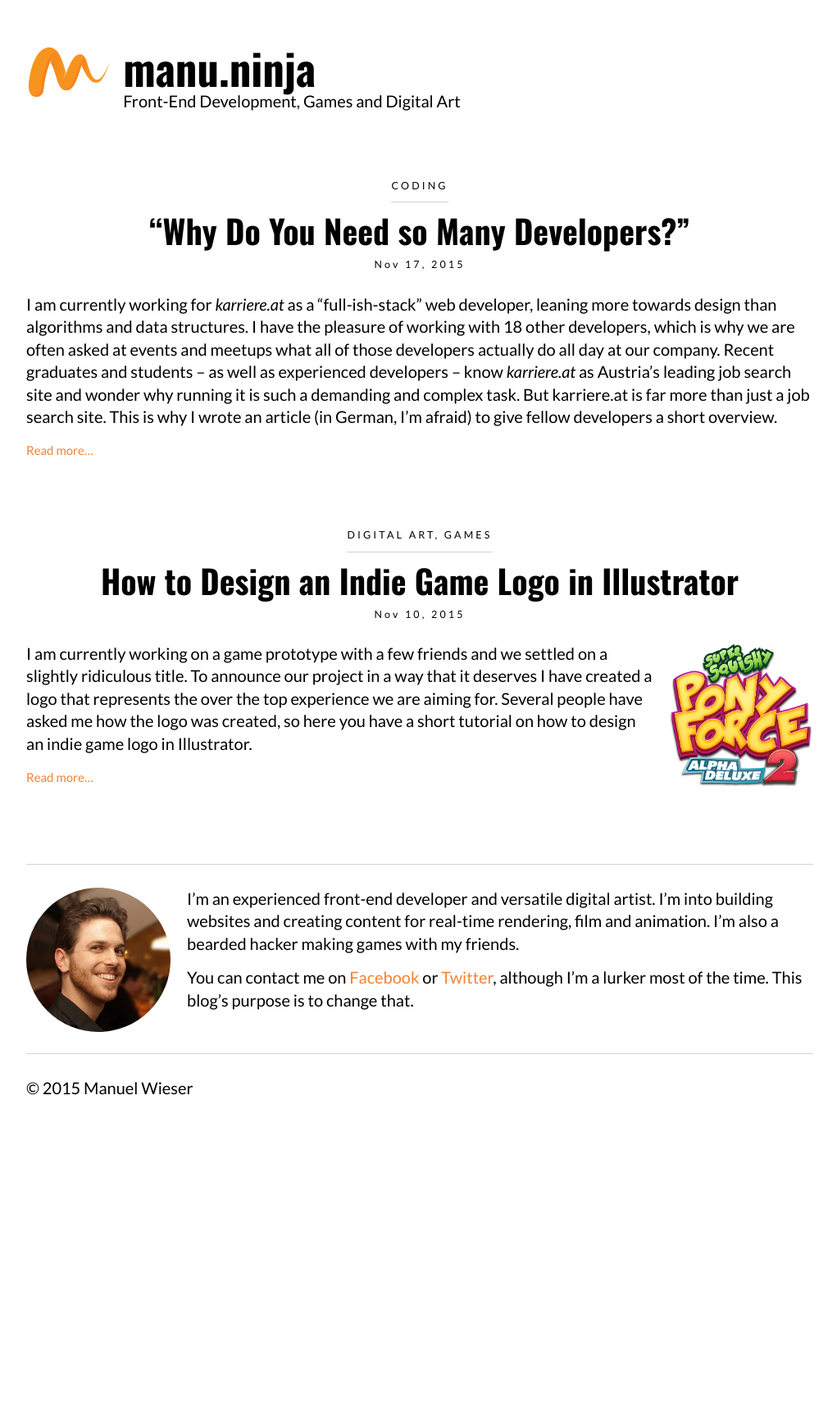
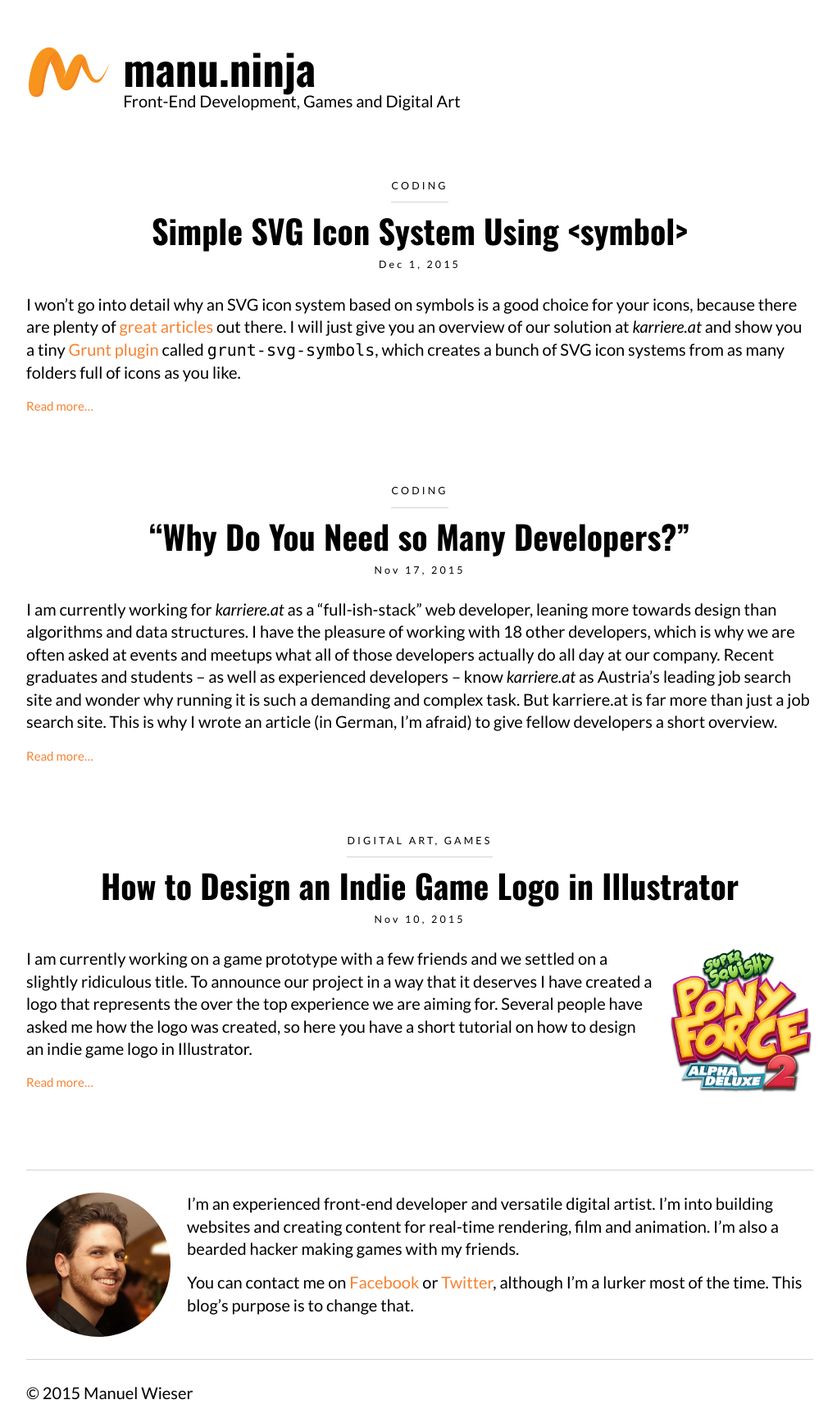
Before and after one commit to Lorti/manu.ninja, a Jekyll site: the page built from index.html, in a window 1280 px wide. Shown: the whole page at 82% size, without its empty margins (128-1149 px from the left). Built offline with Jekyll 4.4.1, drawn with Linux system fonts in a browser that asks for light colours; nearby versions of some CDN libraries; before the commit the page ends 1369 px from its top, so only the background shows below that.

Commit message:
even more writing

```diff
--- /dev/null
+++ b/_posts/2015-12-01-simple-svg-icon-system-using-symbol.md
@@ -0,0 +1,59 @@
+---
+layout: post
+title:  Simple SVG Icon System Using &lt;symbol&gt;
+date:   2015-12-01
+categories: coding
+---
+
+I won't go into detail why an SVG icon system based on symbols is a good choice for your icons, because there are plenty of [great](https://css-tricks.com/svg-symbol-good-choice-icons/) [articles](https://24ways.org/2014/an-overview-of-svg-sprite-creation-techniques/) out there. I will just give you an overview of our solution at *karriere.at* and show you a tiny [Grunt plugin](https://www.npmjs.com/package/grunt-svg-symbols) called `grunt-svg-symbols`, which creates a bunch of SVG icon systems from as many folders full of icons as you like.
+
+The SVG icons we receive from our designers come from both Illustrator and Sketch. The only specification I want to give them is to center the icons in a rectangle and to make sure that the icons have the same visual weight when shown side by side. I then usually set all `fill` and `stroke` attributes to [`currentColor`](http://caniuse.com/#feat=currentcolor), as the icons are almost always monochrome. This way the SVG icon system behaves in much the same way as the icon font our developers are used to.
+
+The Grunt configuration is really simple and allows us to specify lots of smaller icon sets, which can be inlined on landing pages for improved performance.
+
+~~~ js
+grunt.initConfig({
+    svg_symbols: {
+        options: {
+            precision: 1,
+            className: 'u-hidden',
+            width: 24,
+            height: 24
+        },
+        files: {
+            'icons/auth.svg': ['svg/auth/*.svg'],
+            'icons/benefits.svg': ['svg/benefits/*.svg']
+        }
+    },
+});
+~~~
+
+The `precision` options tells [SVGO](https://github.com/svg/svgo) to round to a given number of places after the decimal separator. SVGO also strips all the unessential extra markup from Sketch and Illustrator, resulting in an SVG icon system that is clean, optimized and lightweight.
+
+~~~ html
+<svg class="u-hidden">
+    <symbol id="mail" viewBox="0 0 24 24">
+        <path d="M77.766 17.152..."/>
+    </symbol>
+    <symbol id="lock" viewBox="0 0 24 24">
+        <path d="M61.05 35.833..."/>
+    </symbol>
+</svg>
+~~~
+
+Symbols can then be referenced by using the `xlink:href` attribute, which works with inlined as well referenced files.
+
+~~~ html
+<svg>
+    <use xlink:href="#mail"></use>
+</svg>
+~~~
+
+~~~ html
+<svg>
+    <use xlink:href="icons/auth.svg#lock"></use>
+</svg>
+~~~
+
+If you would like to give me your feedback you can do so on the [GitHub](https://github.com/Lorti/grunt-svg-symbols) repository page of the `grunt-svg-symbols` plugin. And just install it via
+[npm](https://www.npmjs.com/package/grunt-svg-symbols), if you want to use it.
```
Also changed, not shown: _drafts/2015-11-24-simple-svg-icon-system-using-symbol.md (deleted, +0 -55 lines), _posts/2015-11-17-why-do-you-need-so-many-developers.md (+1 -1 lines).
